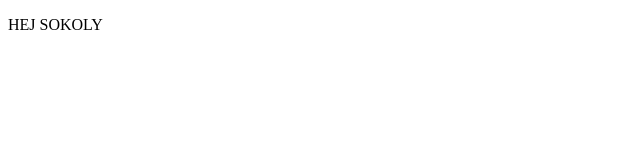
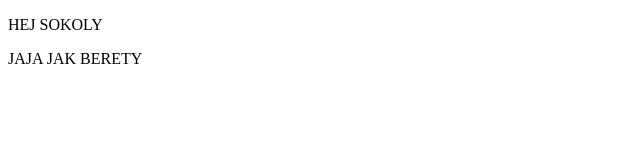
Before and after one commit to qdziubeq/gitjestgit, a plain HTML site: page index.html in a window 1280 px wide. Shown: the whole page, without its empty margins (0-640 px from the left). Drawn offline with Linux system fonts and the light colour scheme.

Commit message:
drugi paragraf

```diff
--- a/index.html
+++ b/index.html
@@ -8,5 +8,6 @@
 </head>
 <body>
 <p>HEJ SOKOLY</p>
+<p2>JAJA JAK BERETY</p2>
 </body>
 </html>
```
